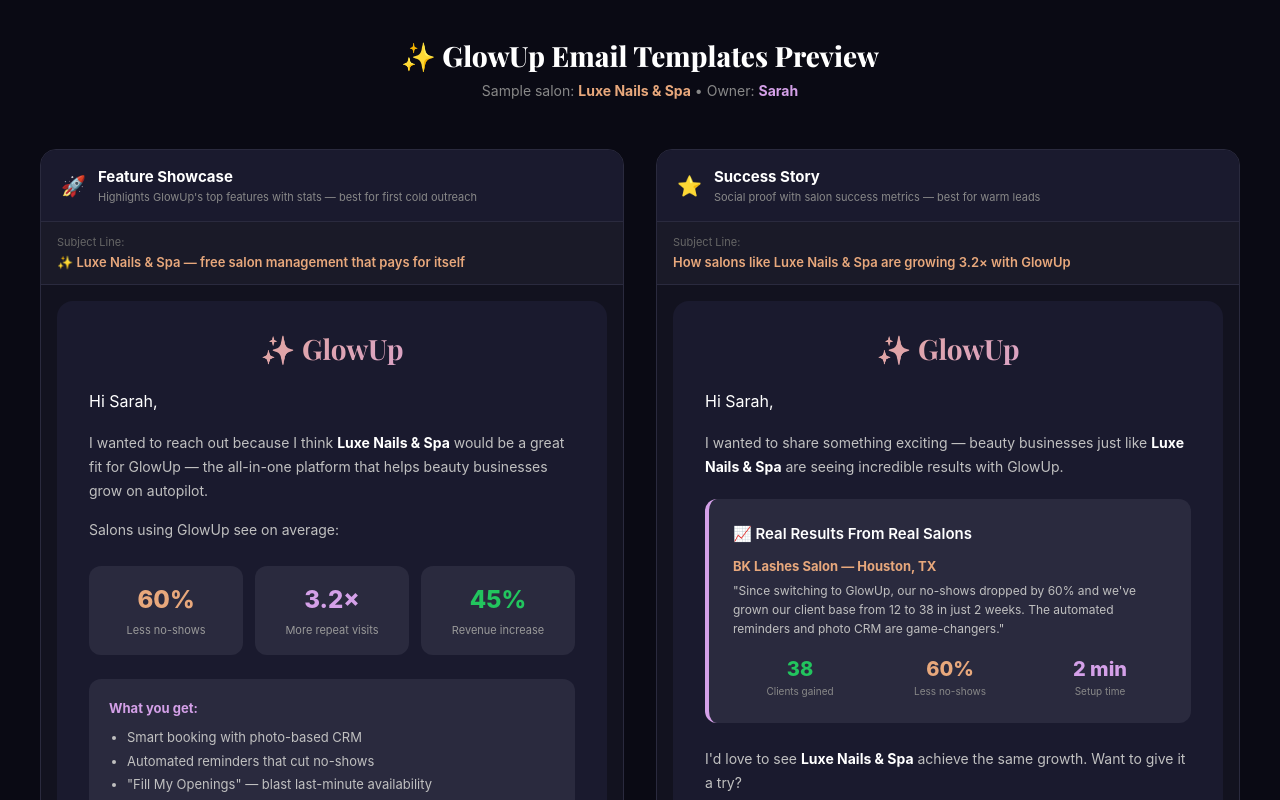
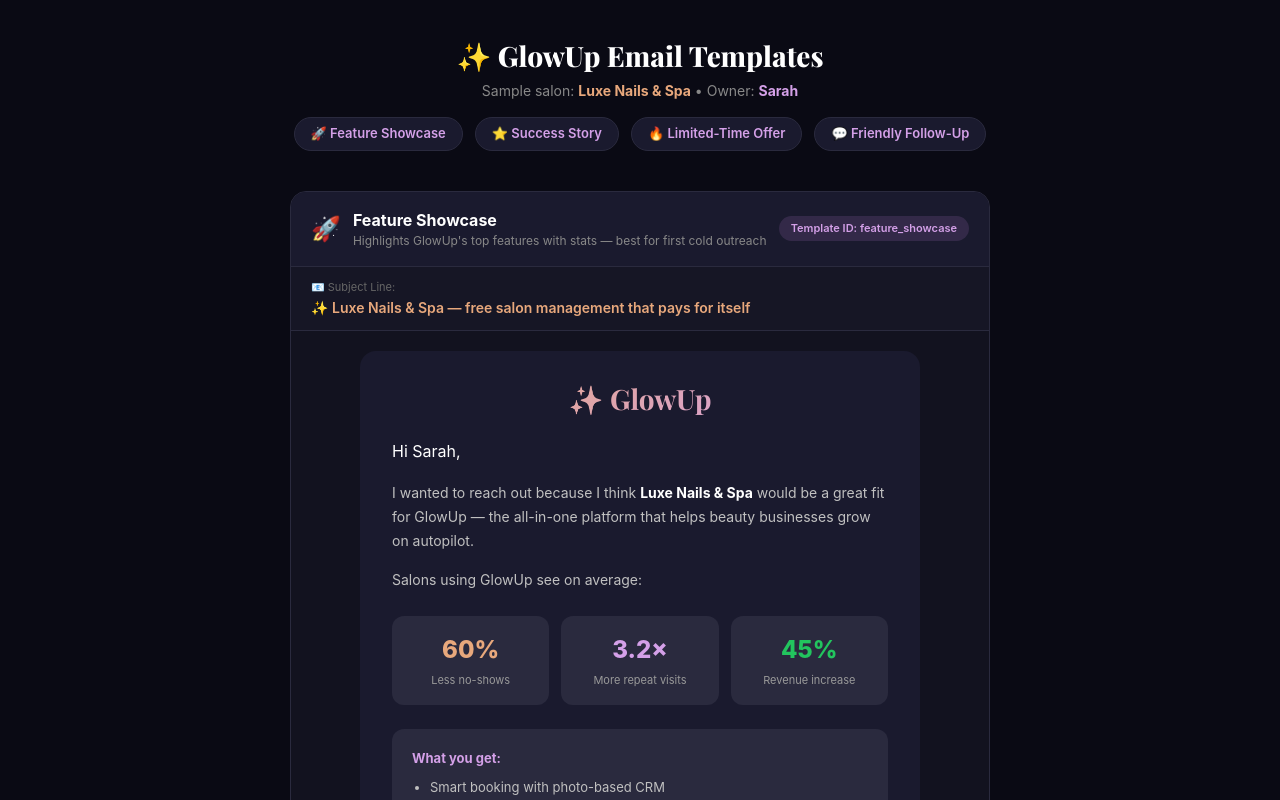
Before and after one commit to vn2008-star/glowup, a Next.js app: page /admin/outreach-preview in a window 1280 px wide. Shown: the top 800 px of the page. Built offline with nearby package versions, Linux system fonts and the light colour scheme; no server answers; a web font is replaced by a local one.

Commit message:
feat: add preview links to template cards + anchor navigation on preview page

```diff
--- a/src/app/admin/outreach-preview/page.tsx
+++ b/src/app/admin/outreach-preview/page.tsx
@@ -1,4 +1,7 @@
+'use client'
+
 import { renderTemplate, TEMPLATES, TemplateId } from '@/lib/outreach-templates'
+import { useEffect } from 'react'
 
 export default function OutreachPreview() {
   const templates: TemplateId[] = ['feature_showcase', 'success_story', 'limited_offer', 'follow_up']
@@ -7,6 +10,17 @@ export default function OutreachPreview() {
   const sampleLink = 'https://glowup-jade.vercel.app/auth/signup?cref=CR-DEMO01'
   const sampleSender = 'James from GlowUp'
 
+  // Scroll to anchor on load
+  useEffect(() => {
+    const hash = window.location.hash.replace('#', '')
+    if (hash) {
+      setTimeout(() => {
+        const el = document.getElementById(hash)
+        if (el) el.scrollIntoView({ behavior: 'smooth', block: 'start' })
+      }, 300)
+    }
+  }, [])
+
   return (
     <div style={{
       minHeight: '100vh',
@@ -14,7 +28,7 @@ export default function OutreachPreview() {
       padding: '40px 20px',
       fontFamily: '-apple-system, BlinkMacSystemFont, Segoe UI, Roboto, sans-serif',
     }}>
-      <div style={{ maxWidth: 1200, margin: '0 auto' }}>
+      <div style={{ maxWidth: 700, margin: '0 auto' }}>
         <h1 style={{
           fontSize: 28,
           fontWeight: 800,
@@ -22,27 +36,71 @@ export default function OutreachPreview() {
           textAlign: 'center',
           marginBottom: 8,
         }}>
-          ✨ GlowUp Email Templates Preview
+          ✨ GlowUp Email Templates
         </h1>
         <p style={{
           textAlign: 'center',
           color: '#888',
           fontSize: 14,
-          marginBottom: 48,
+          marginBottom: 16,
         }}>
           Sample salon: <strong style={{ color: '#e8a87c' }}>{sampleSalon}</strong> • Owner: <strong style={{ color: '#d4a0e8' }}>{sampleOwner}</strong>
         </p>
 
+        {/* Quick nav */}
         <div style={{
-          display: 'grid',
-          gridTemplateColumns: 'repeat(auto-fit, minmax(540px, 1fr))',
-          gap: 32,
+          display: 'flex',
+          justifyContent: 'center',
+          gap: 12,
+          marginBottom: 40,
+          flexWrap: 'wrap',
         }}>
+          {templates.map((id) => {
+            const t = TEMPLATES[id]
+            return (
+              <a
+                key={id}
+                href={`#${id}`}
+                onClick={(e) => {
+                  e.preventDefault()
+                  document.getElementById(id)?.scrollIntoView({ behavior: 'smooth', block: 'start' })
+                }}
+                style={{
+                  padding: '6px 16px',
+                  borderRadius: 20,
+                  background: '#1a1a2e',
+                  border: '1px solid #2a2a3e',
+                  color: '#d4a0e8',
+                  textDecoration: 'none',
+                  fontSize: 13,
+                  fontWeight: 600,
+                  transition: 'all 0.2s',
+                }}
+              >
+                {t.icon} {t.name}
+              </a>
+            )
+          })}
+        </div>
+
+        {/* Templates */}
+        <div style={{ display: 'flex', flexDirection: 'column', gap: 40 }}>
           {templates.map((id) => {
             const t = TEMPLATES[id]
             const html = renderTemplate(id, sampleSalon, sampleOwner, sampleLink, sampleSender)
             return (
-              <div key={id} style={{ background: '#12121f', borderRadius: 16, overflow: 'hidden', border: '1px solid #2a2a3e' }}>
+              <div
+                key={id}
+                id={id}
+                style={{
+                  background: '#12121f',
+                  borderRadius: 16,
+                  overflow: 'hidden',
+                  border: '1px solid #2a2a3e',
+                  scrollMarginTop: '20px',
+                }}
+              >
+                {/* Header */}
                 <div style={{
                   padding: '16px 20px',
                   background: '#1a1a2e',
@@ -51,24 +109,52 @@ export default function OutreachPreview() {
                   alignItems: 'center',
                   gap: 12,
                 }}>
-                  <span style={{ fontSize: 20 }}>{t.icon}</span>
-                  <div>
-                    <div style={{ fontSize: 15, fontWeight: 700, color: '#fff' }}>{t.name}</div>
-                    <div style={{ fontSize: 11, color: '#888' }}>{t.description}</div>
+                  <span style={{ fontSize: 24 }}>{t.icon}</span>
+                  <div style={{ flex: 1 }}>
+                    <div style={{ fontSize: 16, fontWeight: 700, color: '#fff' }}>{t.name}</div>
+                    <div style={{ fontSize: 12, color: '#888' }}>{t.description}</div>
                   </div>
+                  <span style={{
+                    padding: '4px 12px',
+                    borderRadius: 20,
+                    background: 'rgba(195, 126, 218, 0.15)',
+                    color: '#d4a0e8',
+                    fontSize: 11,
+                    fontWeight: 600,
+                  }}>
+                    Template ID: {id}
+                  </span>
                 </div>
-                <div style={{ padding: '12px 16px', background: '#1a1a28', borderBottom: '1px solid #2a2a3e' }}>
-                  <div style={{ fontSize: 11, color: '#666', marginBottom: 2 }}>Subject Line:</div>
-                  <div style={{ fontSize: 13, color: '#e8a87c', fontWeight: 600 }}>{t.subjectFn(sampleSalon)}</div>
+
+                {/* Subject line */}
+                <div style={{ padding: '12px 20px', background: '#161625', borderBottom: '1px solid #2a2a3e' }}>
+                  <div style={{ fontSize: 11, color: '#666', marginBottom: 2 }}>📧 Subject Line:</div>
+                  <div style={{ fontSize: 14, color: '#e8a87c', fontWeight: 600 }}>{t.subjectFn(sampleSalon)}</div>
                 </div>
+
+                {/* Rendered email */}
                 <div
-                  style={{ padding: 16 }}
+                  style={{ padding: 20 }}
                   dangerouslySetInnerHTML={{ __html: html }}
                 />
               </div>
             )
           })}
         </div>
+
+        {/* Edit instructions */}
+        <div style={{
+          marginTop: 48,
+          padding: '20px 24px',
+          background: '#1a1a2e',
+          borderRadius: 12,
+          border: '1px solid #2a2a3e',
+        }}>
+          <h3 style={{ color: '#fff', fontSize: 15, marginBottom: 8 }}>✏️ How to Edit Templates</h3>
+          <p style={{ color: '#888', fontSize: 13, lineHeight: 1.6, margin: 0 }}>
+            Open <code style={{ background: '#2a2a3e', padding: '2px 6px', borderRadius: 4, color: '#e8a87c' }}>src/lib/outreach-templates.ts</code> → find the <code style={{ background: '#2a2a3e', padding: '2px 6px', borderRadius: 4, color: '#d4a0e8' }}>case &apos;template_id&apos;</code> block → edit the HTML → refresh this page to see changes.
+          </p>
+        </div>
       </div>
     </div>
   )
```
Also changed, not shown: src/app/admin/page.tsx (+23 -2 lines).
